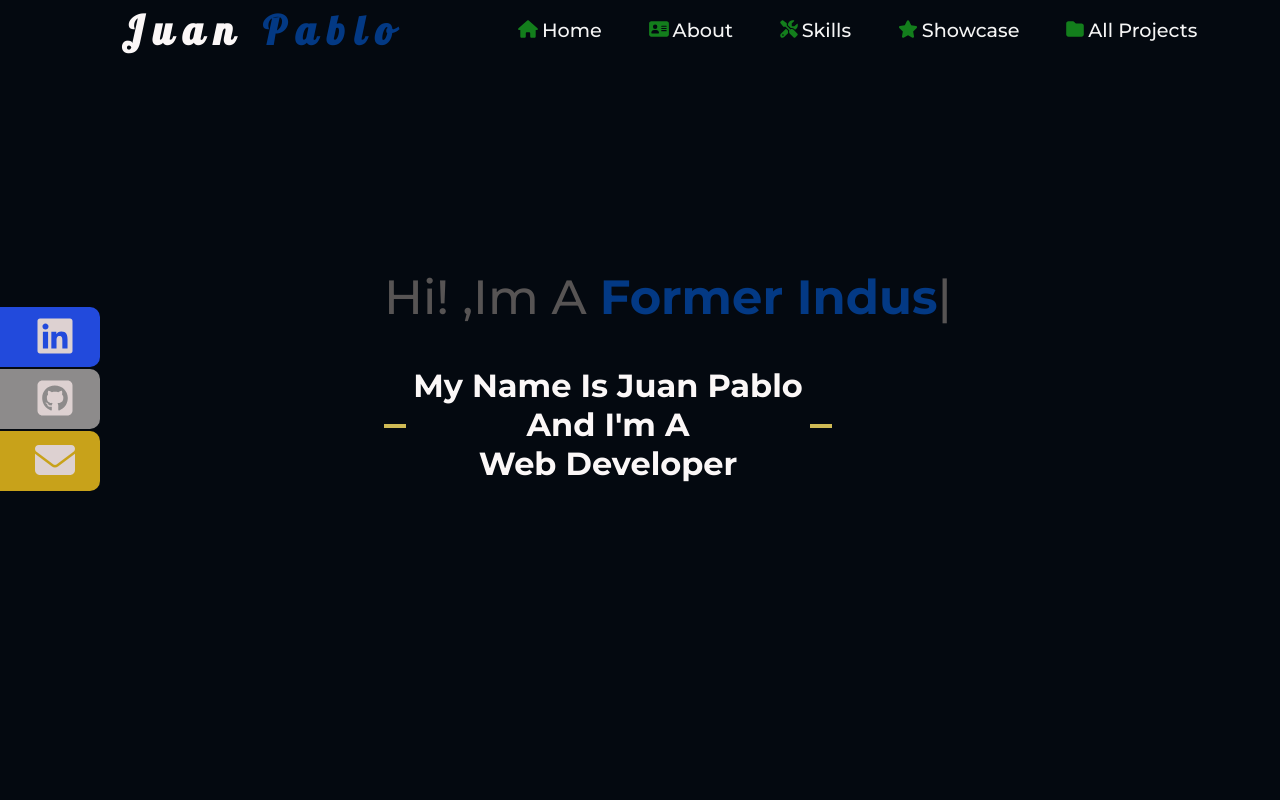
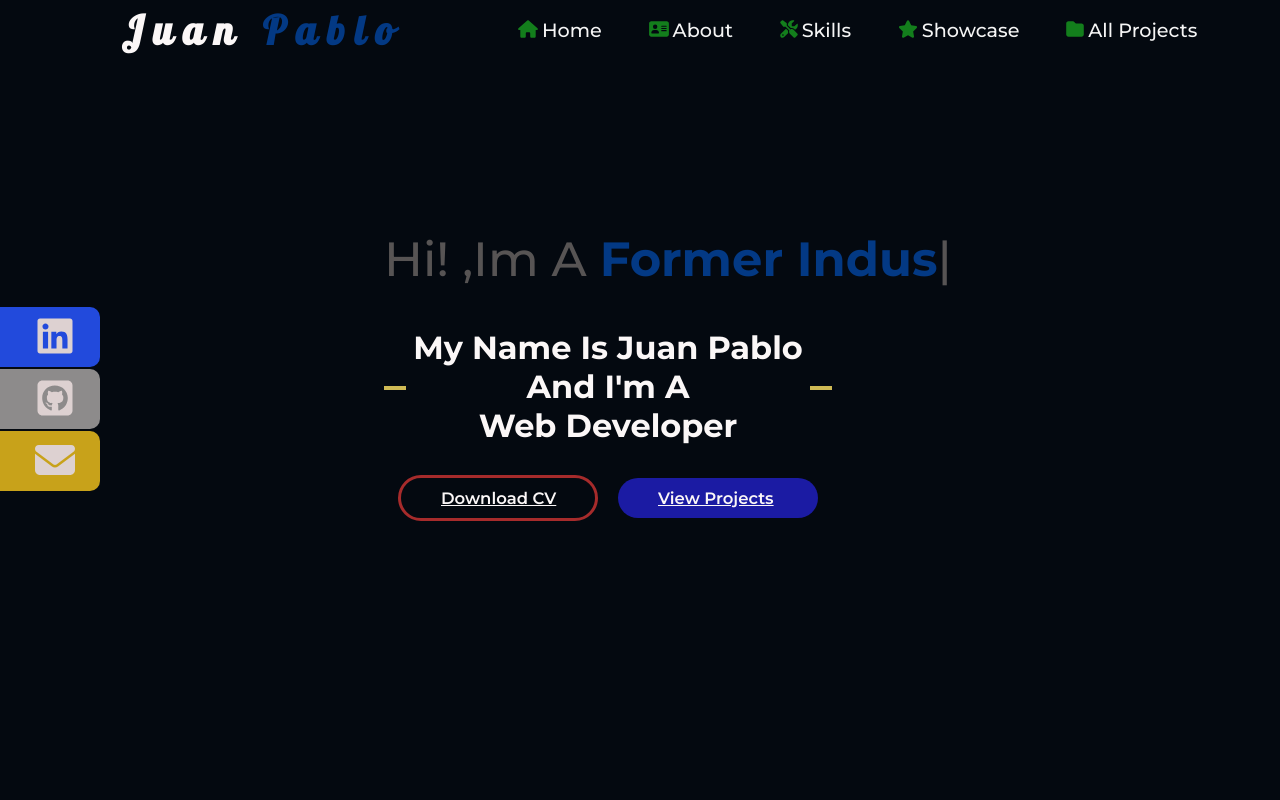
Before and after one commit to JuanP-VT/personal-web-page, a React (Create React App) app: page / in a window 1280 px wide. Shown: the top 800 px of the page. Built offline with nearby package versions, Linux system fonts and the light colour scheme.

Commit message:
Added buttons in home component

```diff
--- a/src/components/Home.tsx
+++ b/src/components/Home.tsx
@@ -47,6 +47,14 @@ function Home() {
         <div className="info">
           My Name Is Juan Pablo And I'm A<br /> Web Developer
         </div>
+        <div className="btnContainer">
+          <a href="ShowCase" className="cv">
+            Download CV
+          </a>
+          <a href="#ShowCase" className="project">
+            View Projects
+          </a>
+        </div>
       </div>
 
       <div className="socials">
--- a/src/styles/App.css
+++ b/src/styles/App.css
@@ -42,6 +42,47 @@
   width: 5%;
   border-bottom: 4px solid rgb(207, 186, 85);
   position: absolute;
+}
+#Home .container .btnContainer {
+  display: flex;
+  justify-content: center;
+  align-items: center;
+  width: 50%;
+  margin-top: 30px;
+}
+#Home .container .btnContainer a {
+  color: rgb(251, 247, 247);
+  font-family: "Montserrat", sans-serif;
+  display: flex;
+  width: 200px;
+  height: 20px;
+  padding: 20px;
+  padding-left: 40px;
+  align-items: center;
+  border-radius: 50px;
+  justify-items: center;
+  outline: none;
+  font-weight: 600;
+  font-size: 1.03rem;
+  cursor: pointer;
+  transition: all ease-in-out 400ms;
+  border: none;
+}
+#Home .container .btnContainer .cv {
+  background-color: transparent;
+  color: rgb(251, 247, 247);
+  border: 3px solid rgb(166, 43, 43);
+  margin-right: 20px;
+}
+#Home .container .btnContainer .cv:hover {
+  background-color: rgb(166, 43, 43);
+}
+#Home .container .btnContainer .project {
+  background-color: rgb(27, 27, 163);
+}
+#Home .container .btnContainer .project:hover {
+  background-color: transparent;
+  border: 3px solid rgb(27, 27, 163);
 }
 
 #textAnimation span {
--- a/src/styles/Home.scss
+++ b/src/styles/Home.scss
@@ -40,6 +40,47 @@
         width: 5%;
         border-bottom: 4px solid rgb(207, 186, 85);
         position: absolute;
+      }
+    }
+    .btnContainer {
+      display: flex;
+      justify-content: center;
+      align-items: center;
+      width: 50%;
+      margin-top: 30px;
+      a {
+        color: $mainTextColor;
+        font-family: "Montserrat", sans-serif;
+        display: flex;
+        width: 200px;
+        height: 20px;
+        padding: 20px;
+        padding-left: 40px;
+        align-items: center;
+        border-radius: 50px;
+        justify-items: center;
+        outline: none;
+        font-weight: 600;
+        font-size: 1.03rem;
+        cursor: pointer;
+        transition: all ease-in-out 400ms;
+        border: none;
+      }
+      .cv {
+        background-color: transparent;
+        color: $mainTextColor;
+        border: 3px solid $btnColorOne;
+        margin-right: 20px;
+        &:hover {
+          background-color: $btnColorOne;
+        }
+      }
+      .project {
+        background-color: $btnColorTwo;
+        &:hover {
+          background-color: transparent;
+          border: 3px solid $btnColorTwo;
+        }
       }
     }
   }
--- a/src/styles/Variables.scss
+++ b/src/styles/Variables.scss
@@ -14,3 +14,7 @@ $navBarIconColor: rgb(19, 126, 28);
 $navBarIconColorHover: rgb(44, 179, 36);
 $socialIconColor: rgb(221, 209, 209);
 $mainIconColor: rgb(235, 234, 242);
+
+//Buttons
+$btnColorOne: rgb(166, 43, 43);
+$btnColorTwo: rgb(27, 27, 163);
```
Also changed, not shown: 1 other file (tests, documents, lock files or other folders).
